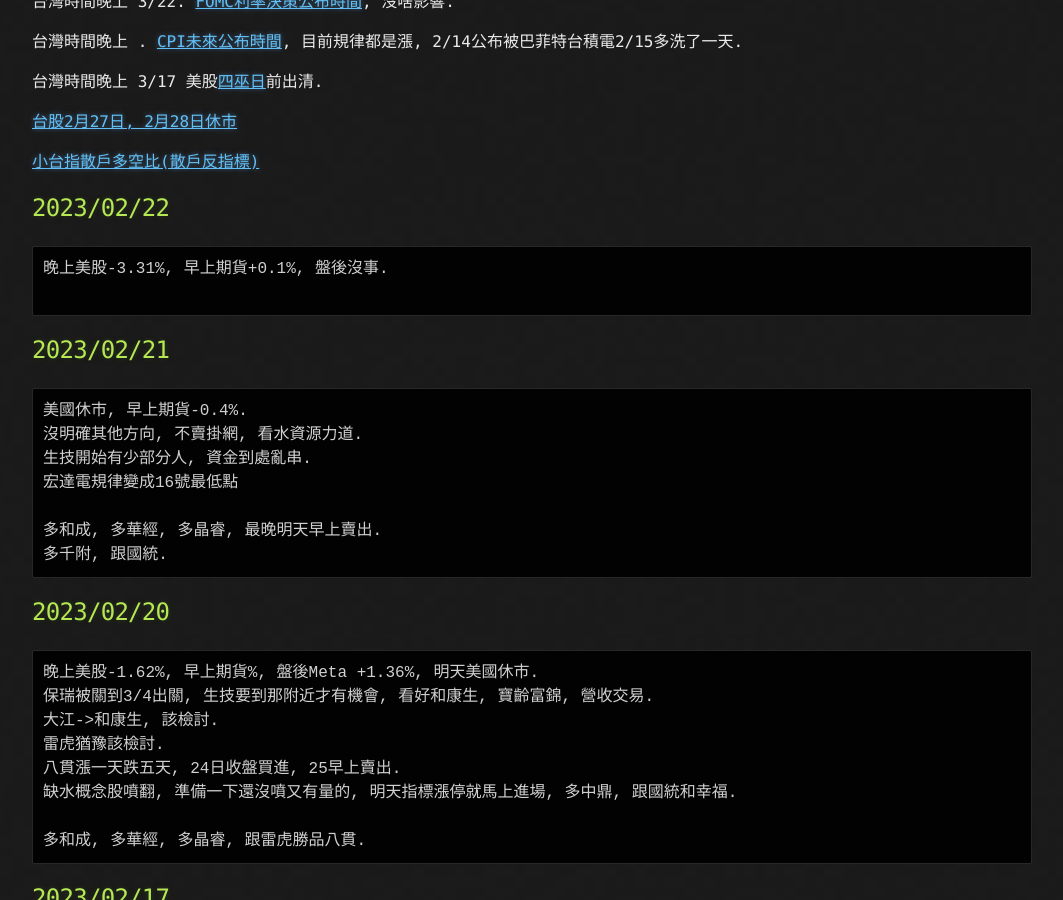
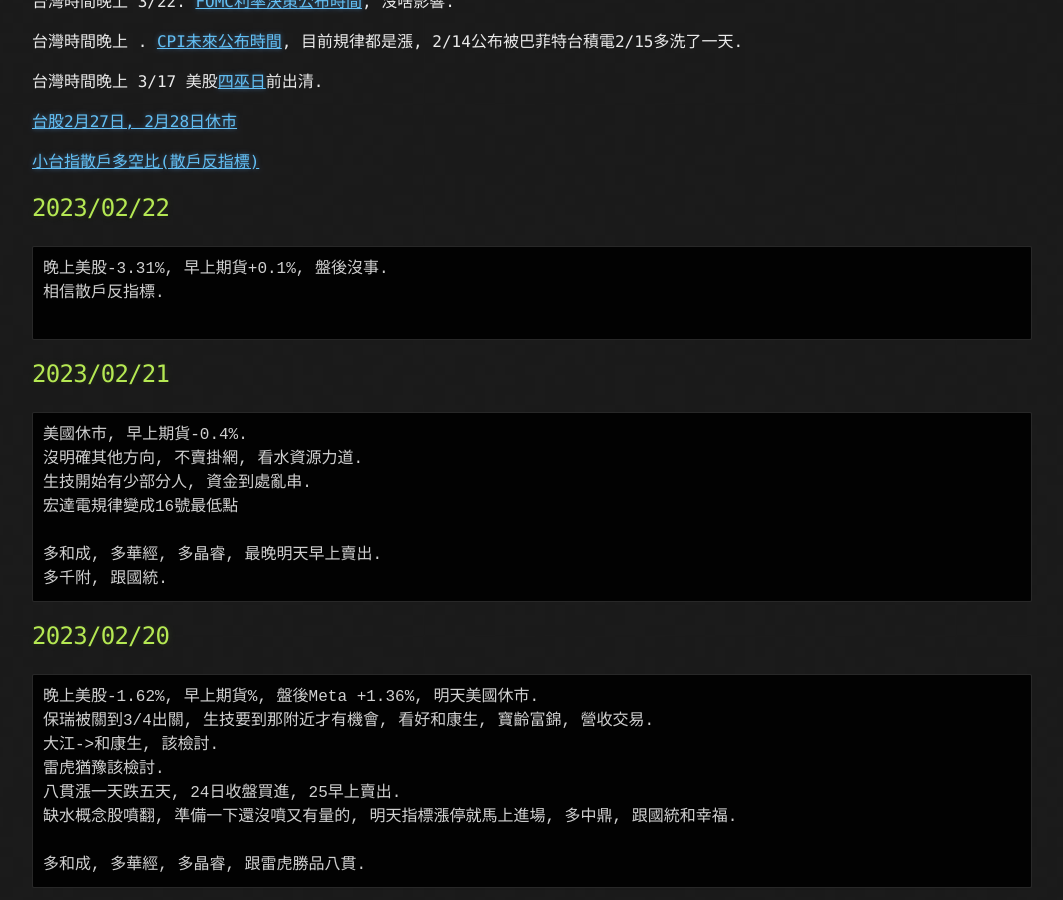
Before and after one commit to lepg5487/Stock_God, a Jekyll site: the page built from index.md, in a window 1280 px wide and 900 px high, scrolled down 428 px. Shown: the whole window, without its empty margins (108-1171 px from the left). Built offline with Jekyll 4.4.1, drawn with Linux system fonts in a browser that asks for light colours; our own code applies the rules of GitHub Pages for plain Markdown files.

Commit message:
Update index.md

````diff
--- a/index.md
+++ b/index.md
@@ -23,6 +23,7 @@ layout: testlayouts
 ## 2023/02/22
 ```
 晚上美股-3.31%, 早上期貨+0.1%, 盤後沒事.
+相信散戶反指標.
 
 ```
 
````
